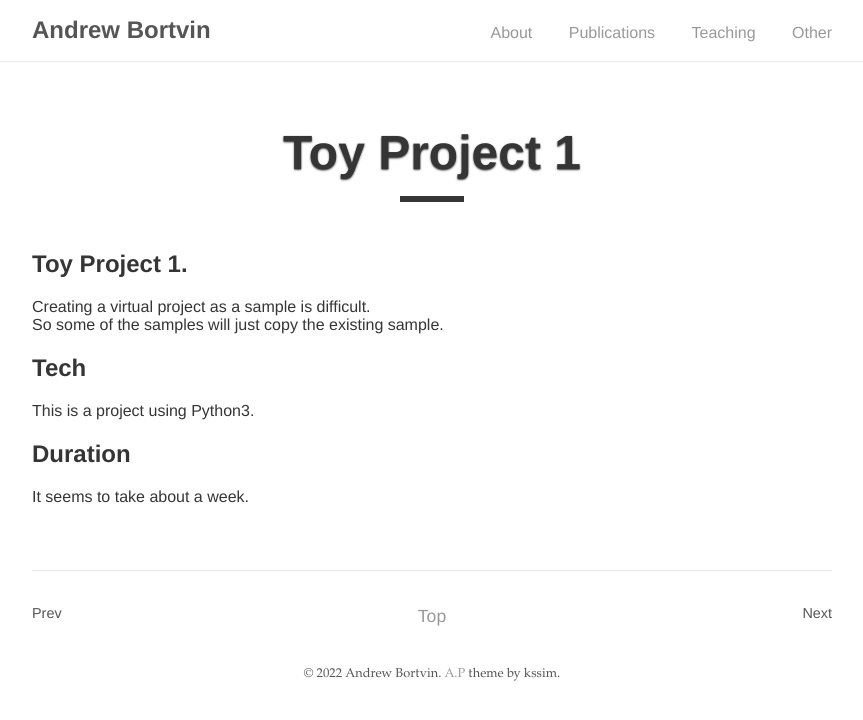
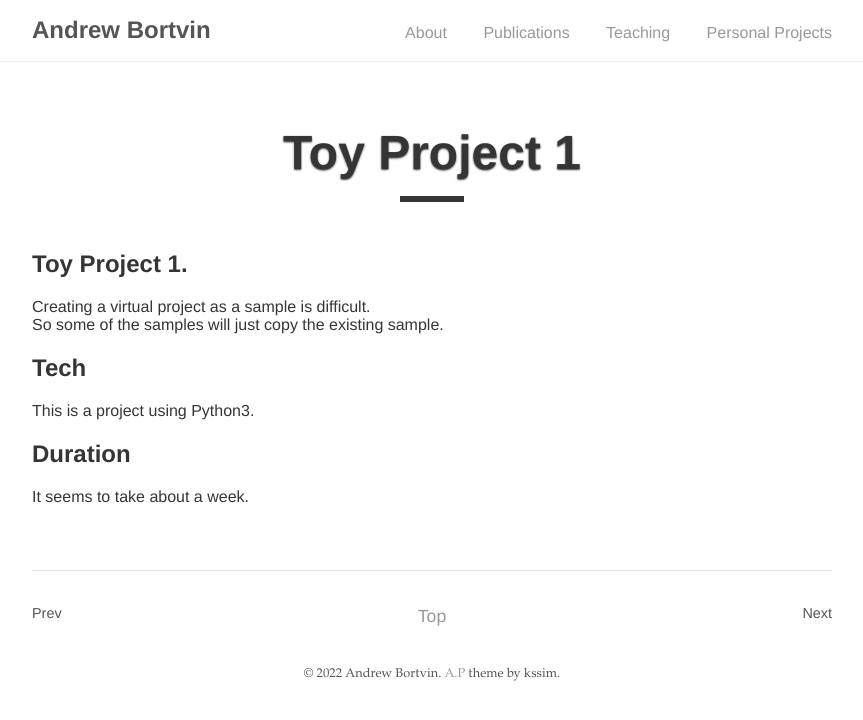
Before and after one commit to andrew-bortvin/andrew-bortvin.github.io, a Jekyll site: the page built from _posts/2017-08-21-toy-project-1.md, in a window 1280 px wide. Shown: the top 720 px of the page, without its empty margins (208-1071 px from the left). Built offline with Jekyll 4.4.1, drawn with Linux system fonts in a browser that asks for light colours.

Commit message:
Update base.html

```diff
--- a/_layouts/base.html
+++ b/_layouts/base.html
@@ -13,7 +13,7 @@
           <li><a href="{{ '/' | prepend: site.baseurl }}">About</a></li>
           <li><a href="{{ '/publications' | prepend: site.baseurl }}/">Publications</a></li>
           <li><a href="{{ '/teaching' | prepend: site.baseurl }}/">Teaching</a></li>
-          <li><a href="{{ '/other' | prepend: site.baseurl }}/">Other</a></li>
+          <li><a href="{{ '/other' | prepend: site.baseurl }}/">Personal Projects</a></li>
         </ul>
     </div>
   </nav>
```
